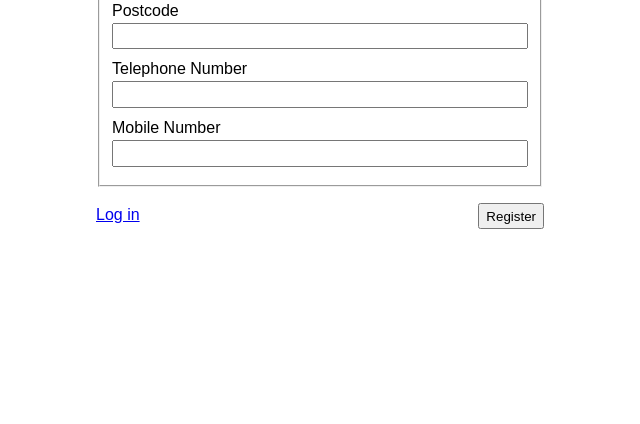
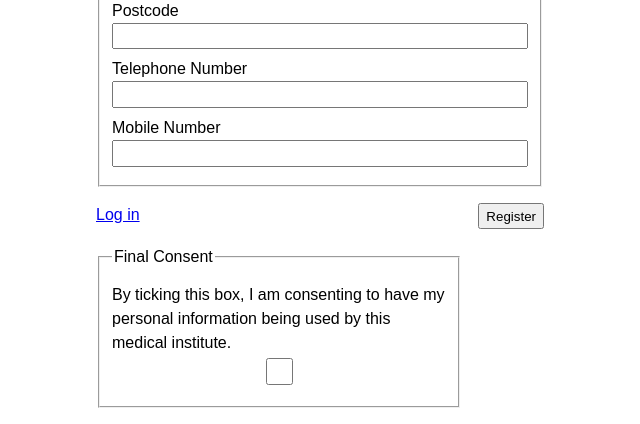
Before and after one commit to nkosingaleka/appointment-booking-system, a PHP site: page /front-end/register.php in a window 1280 px wide. Shown: the part 1850-2274 px from the top of the page, without its empty margins (320-960 px from the left). Before the commit the page ends 2079 px from the top, so only its background shows below. Run offline with PHP 8.4, Linux system fonts and the light colour scheme.

Commit message:
add a consent box to registration

```diff
--- a/front-end/js/register.js
+++ b/front-end/js/register.js
@@ -35,6 +35,8 @@ const nokCounty = document.querySelector('#nok_county');
 const nokPostcode = document.querySelector('#nok_postcode');
 const nokTelNo = document.querySelector('#nok_tel_no');
 const nokMobNo = document.querySelector('#nok_mob_no');
+
+const consentBoxCheck = document.querySelector('#consent_check');
 
 const errors = [];
 
@@ -161,6 +163,11 @@ registerForm.addEventListener('submit', (e) => {
     errors.push('Please enter a valid telephone or mobile number.');
   }
 
+  if (!consentBoxCheck.checked) {
+    e.preventDefault();
+    errors.push('Please tick the consent box.');
+  }
+
   // If there are errors
   if (errors.length > 0) {
     // If the error list isn't already there
--- a/front-end/register.php
+++ b/front-end/register.php
@@ -8,7 +8,7 @@ if (isset($_SESSION['user'])) {
 
 // Check if the register form has been submitted
 if ($_SERVER['REQUEST_METHOD'] === 'POST') {
-  if (isset($_POST['email'], $_POST['password'])) {
+  if (isset($_POST['email'], $_POST['password'], $_POST['consent_check'])) {
     // Sanitise the user's account inputs
     $data['email'] = trim(htmlspecialchars($_POST['email']));
     $data['password'] = htmlspecialchars($_POST['password']);
@@ -203,6 +203,15 @@ if ($_SERVER['REQUEST_METHOD'] === 'POST') {
         </label>
       </fieldset>
 
+      <fieldset>
+        <legend>Final Consent</legend>
+
+        <label for="consent_check">
+          By ticking this box, I am consenting to have my personal information being used by this medical institute.
+          <input type="checkbox" name="consent_check" id="consent_check">
+        </label>
+      </fieldset>
+
       <input type="submit" value="Register">
 
       <a href="login.php">Log in</a>
```
